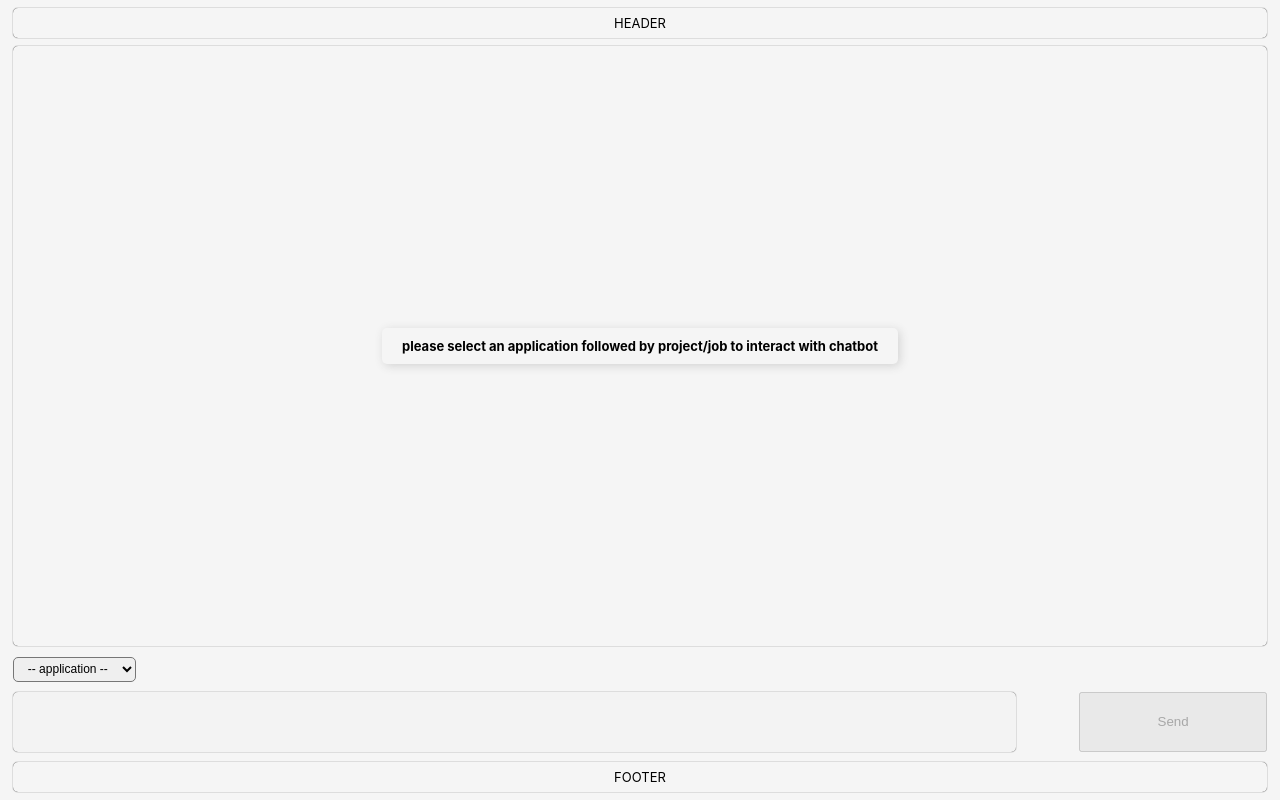
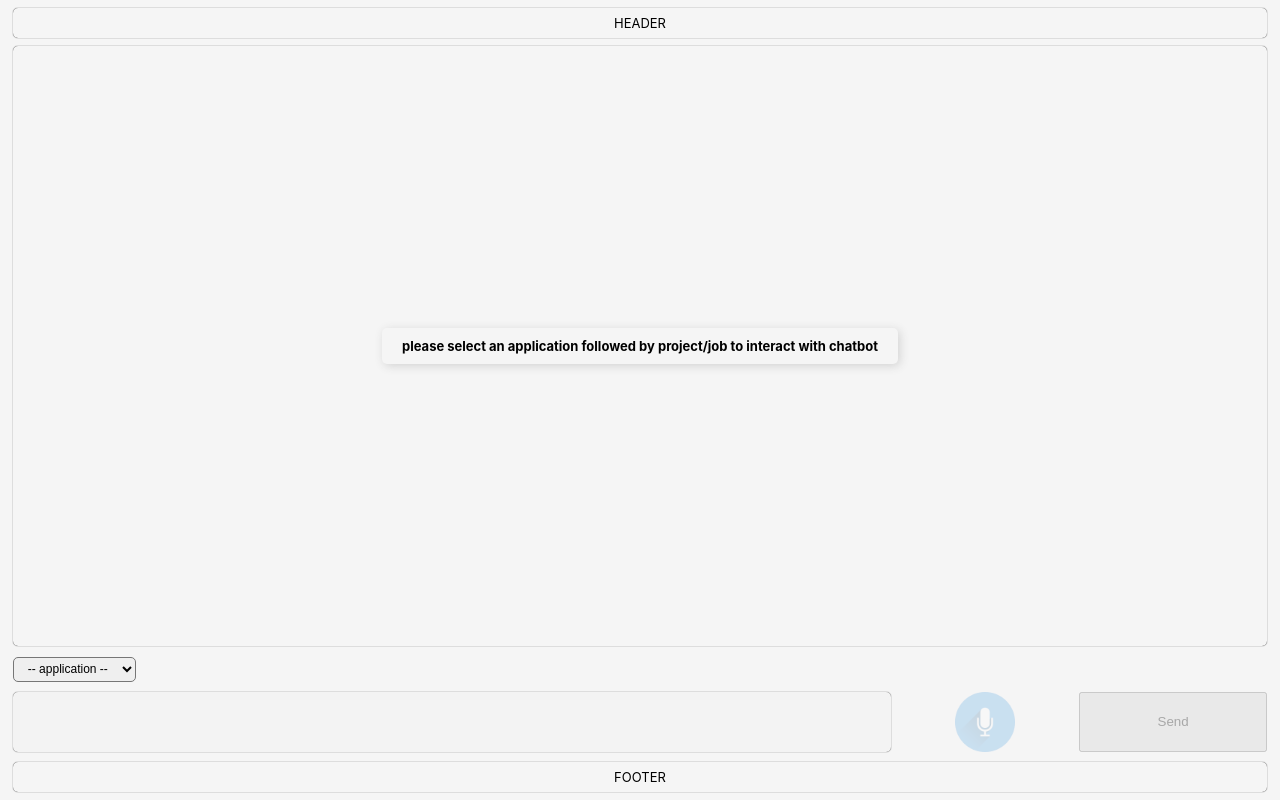
Before and after one commit to Naveen-Jangir-1984/jaj-chatbot, a React (Create React App) app: page / in a window 1280 px wide. Built offline with nearby package versions, Linux system fonts and the light colour scheme.

Commit message:
added and integraed speech to text feature

```diff
--- a/src/App.tsx
+++ b/src/App.tsx
@@ -1,5 +1,6 @@
 import { ReactNode, useState, useRef, ChangeEvent } from 'react';
 import axios from 'axios';
+import mic from './mic.png'
 import './app.css';
 
 function App() {
@@ -9,6 +10,22 @@ function App() {
     user: "user" | "system",
     keyword: string,
   }
+
+  // speech to text
+  const recognition = new (window as any).webkitSpeechRecognition()
+  recognition.lang = 'en-US';
+  recognition.interimResults = false;
+  recognition.maxAlternatives = 1;
+  recognition.onresult = (event: any) => {
+    const result = event.results[0][0].transcript;
+    setText(result.toLowerCase().replace(".", ""));
+  };
+  // recognition.onspeechend = () => {
+  //   recognition.stop();
+  // };
+  const startListening = () => {
+    recognition.start();
+  };
 
   // application state variables
   const applications = ["azure", "jenkins", "jira"]
@@ -809,6 +826,17 @@ function App() {
               disabled={azure.project.length || jenkins.job || jira.project.length ?
                 false : true}
             />
+            {/* speech */}
+            <img
+              className="speech"
+              style={{
+                pointerEvents: (azure.project.length || jenkins.job || jira.project.length) ? "all" : "none",
+                opacity: (azure.project.length || jenkins.job || jira.project.length) ? "1" : ".2"
+              }}
+              onClick={startListening}
+              src={mic}
+              alt="speech"
+            />
             {/* send button */}
             <button
               onClick={() => handleSendClick()}
--- a/src/app.css
+++ b/src/app.css
@@ -104,6 +104,12 @@
   align-items: center;
 }
 
+.speech {
+  width: 60px;
+  height: 60px;
+  cursor: pointer;
+}
+
 .sorry {
   border-radius: 5px;
   padding: 2px 5px 4px 5px;
@@ -141,7 +147,7 @@ input[type=date] {
 
 input[type=text] {
   padding: 0 10px;
-  width: 80%;
+  width: 70%;
   height: 60px;
   border: none;
   box-shadow: 0 0 1px 0 black;
```
Also changed, not shown: src/mic.png (added).
